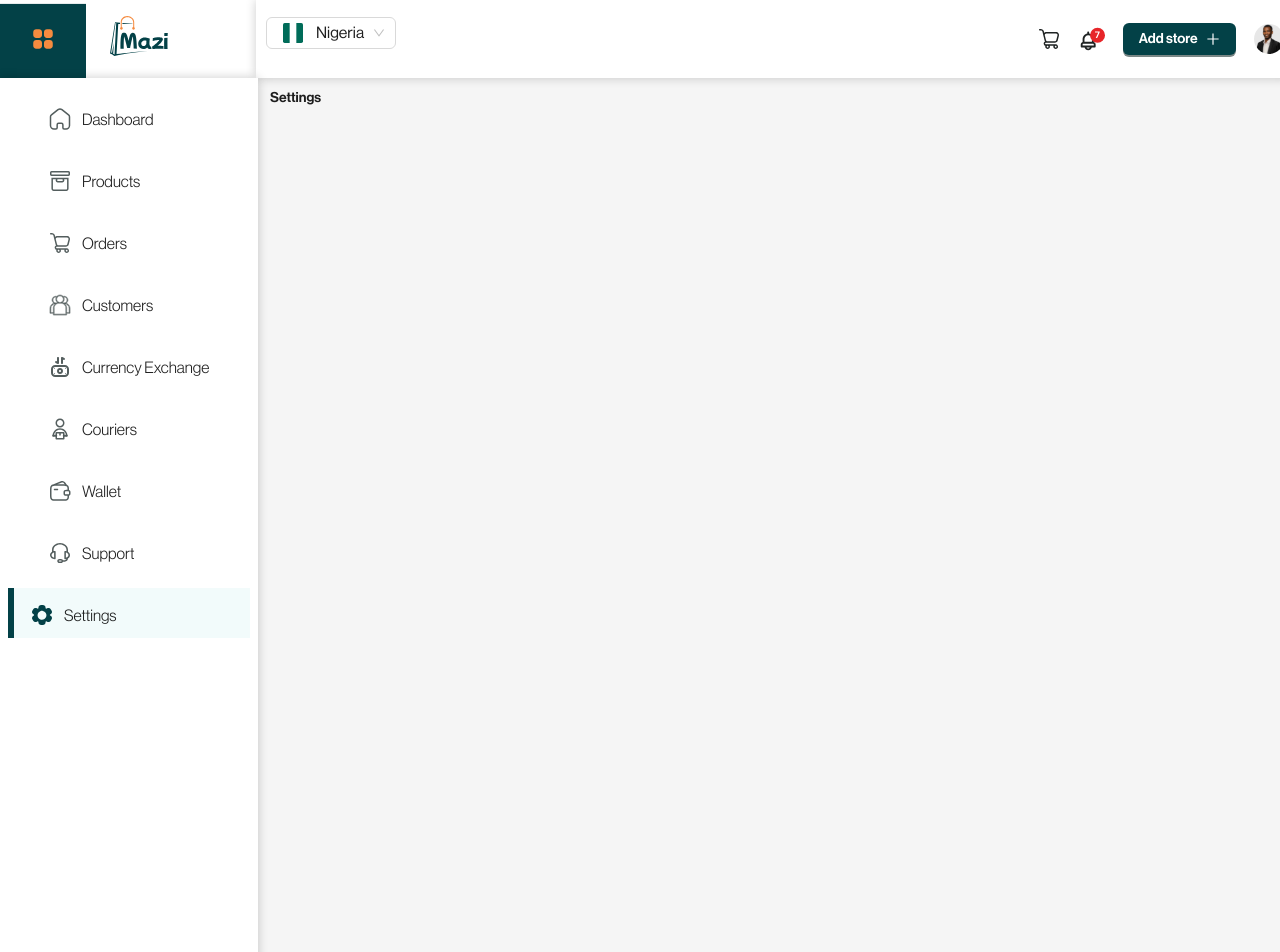
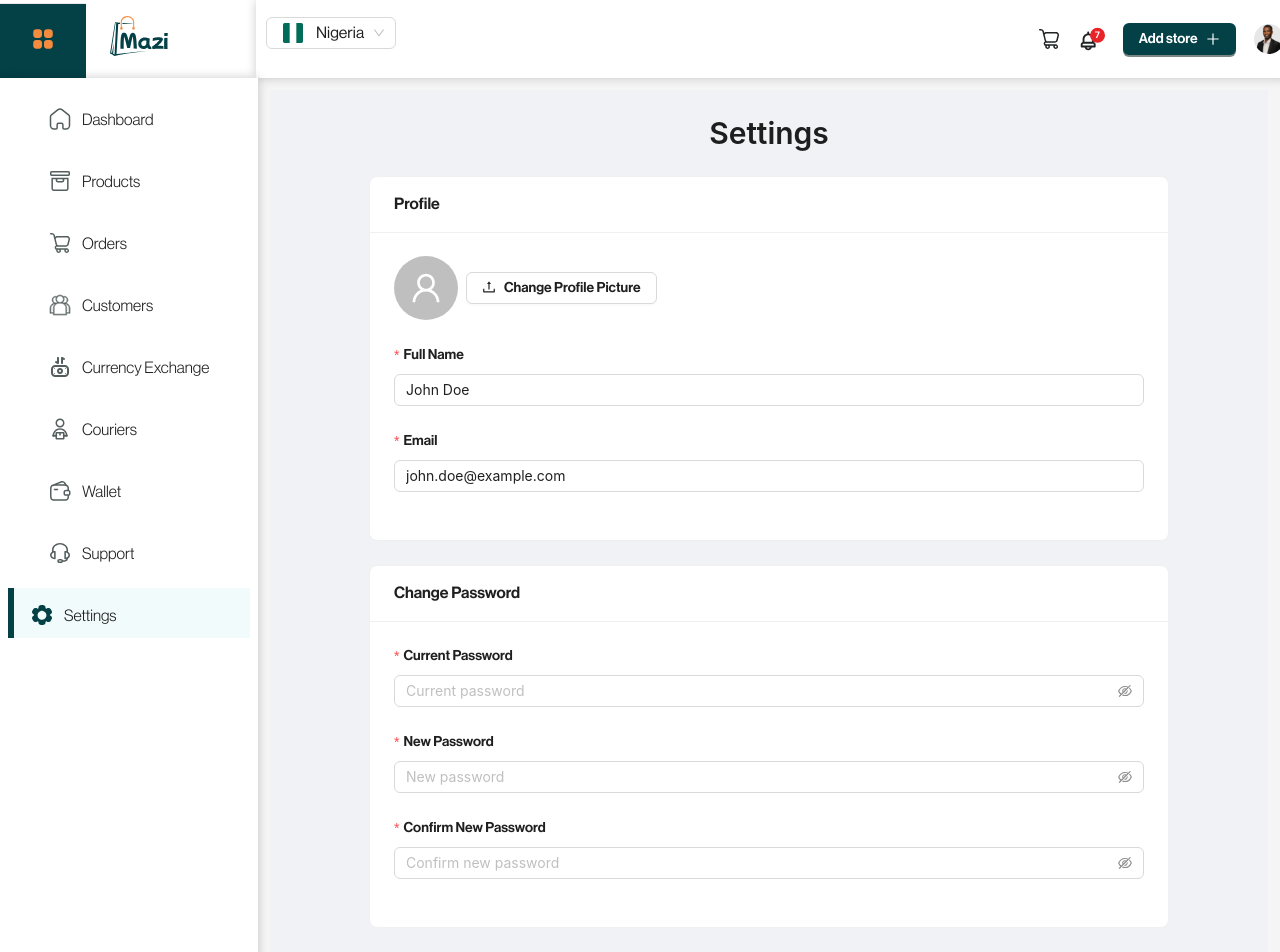
Before and after one commit to AustinRexi/Mazi, a React (Vite) app: page /Settings in a window 1280 px wide. Shown: the top 952 px of the page. Built offline with nearby package versions, Linux system fonts and the light colour scheme; sample sign-in values are in the browser's storage; a web font is replaced by a local one.

Commit message:
settings page

```diff
--- a/src/views/Login/Formpage.jsx
+++ b/src/views/Login/Formpage.jsx
@@ -151,10 +151,9 @@
     <div
       style={{
         height: "100vh",
-        // width: "50vh",
+
         alignContent: "center",
         justifyContent: "center",
-        // marginLeft: "40px",
       }}
     >
       <div style={{ marginLeft: "100px" }}>
--- a/src/views/Settings/Settings.jsx
+++ b/src/views/Settings/Settings.jsx
@@ -1,5 +1,155 @@
-function Settings() {
-  return <div>Settings</div>;
-}
+import React from "react";
+import {
+  Form,
+  Input,
+  Button,
+  Checkbox,
+  Card,
+  Typography,
+  Space,
+  Avatar,
+  Upload,
+} from "antd";
+import { UserOutlined, UploadOutlined } from "@ant-design/icons";
+
+const { Title, Text } = Typography;
+
+const Settings = () => {
+  const onFinish = (values) => {
+    console.log("Updated settings:", values);
+    // Handle form submission (e.g., API call to update settings)
+  };
+
+  const handleLogout = () => {
+    console.log("User logged out");
+    // Add logout logic (e.g., clear auth token, redirect to login page)
+  };
+
+  return (
+    <div style={{ minHeight: "100vh", background: "#f0f2f5", padding: "24px" }}>
+      <div style={{ maxWidth: "800px", margin: "0 auto" }}>
+        <Title level={2} style={{ marginBottom: "24px" }}>
+          Settings
+        </Title>
+
+        <Card style={{ marginBottom: "24px" }} title="Profile">
+          <Space direction="vertical" size="large" style={{ width: "100%" }}>
+            <Space align="center">
+              <Avatar size={64} icon={<UserOutlined />} />
+              <Upload>
+                <Button icon={<UploadOutlined />}>
+                  Change Profile Picture
+                </Button>
+              </Upload>
+            </Space>
+            <Form
+              layout="vertical"
+              onFinish={onFinish}
+              initialValues={{
+                name: "John Doe",
+                email: "john.doe@example.com",
+              }}
+            >
+              <Form.Item
+                label="Full Name"
+                name="name"
+                rules={[
+                  { required: true, message: "Please enter your full name" },
+                ]}
+              >
+                <Input placeholder="Enter your full name" />
+              </Form.Item>
+              <Form.Item
+                label="Email"
+                name="email"
+                rules={[
+                  {
+                    required: true,
+                    type: "email",
+                    message: "Please enter a valid email",
+                  },
+                ]}
+              >
+                <Input placeholder="Enter your email" />
+              </Form.Item>
+            </Form>
+          </Space>
+        </Card>
+
+        <Card style={{ marginBottom: "24px" }} title="Change Password">
+          <Form layout="vertical" onFinish={onFinish}>
+            <Form.Item
+              label="Current Password"
+              name="currentPassword"
+              rules={[
+                {
+                  required: true,
+                  message: "Please enter your current password",
+                },
+              ]}
+            >
+              <Input.Password placeholder="Current password" />
+            </Form.Item>
+            <Form.Item
+              label="New Password"
+              name="newPassword"
+              rules={[
+                { required: true, message: "Please enter a new password" },
+              ]}
+            >
+              <Input.Password placeholder="New password" />
+            </Form.Item>
+            <Form.Item
+              label="Confirm New Password"
+              name="confirmPassword"
+              rules={[
+                { required: true, message: "Please confirm your new password" },
+              ]}
+            >
+              <Input.Password placeholder="Confirm new password" />
+            </Form.Item>
+          </Form>
+        </Card>
+
+        <Card style={{ marginBottom: "24px" }} title="Notifications">
+          <Form layout="vertical" onFinish={onFinish}>
+            <Form.Item name="emailNotifications" valuePropName="checked">
+              <Checkbox>Receive email notifications for order updates</Checkbox>
+            </Form.Item>
+            <Form.Item name="smsNotifications" valuePropName="checked">
+              <Checkbox>Receive SMS notifications for order updates</Checkbox>
+            </Form.Item>
+            <Form.Item name="promotionalEmails" valuePropName="checked">
+              <Checkbox>Receive promotional emails</Checkbox>
+            </Form.Item>
+          </Form>
+        </Card>
+
+        <Card title="Account">
+          <Space direction="vertical" size="middle">
+            <Text>Language Preference</Text>
+            <Form layout="vertical" onFinish={onFinish}>
+              <Form.Item name="language">
+                <Input placeholder="Select language (e.g., English)" />
+              </Form.Item>
+            </Form>
+            <Button type="primary" danger>
+              Deactivate Account
+            </Button>
+            <Button type="default" onClick={handleLogout}>
+              Log Out
+            </Button>
+          </Space>
+        </Card>
+
+        <div style={{ marginTop: "24px", textAlign: "right" }}>
+          <Button type="primary" htmlType="submit" size="large">
+            Save Changes
+          </Button>
+        </div>
+      </div>
+    </div>
+  );
+};
 
 export default Settings;
```
